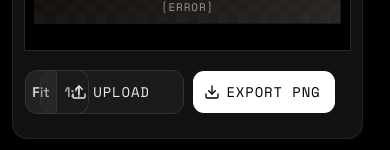
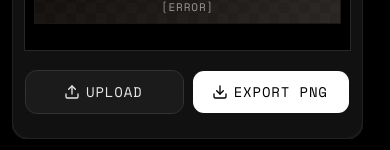
Before and after one commit to daanqq/imdither, a React (Vite) app in the folder apps/web/: page / in a window 390 px wide. Shown: the part 312-462 px from the top of the page. Built offline with nearby package versions, Linux system fonts and the light colour scheme; a web font is replaced by a local one.

Commit message:
fix: force fit view scale on mobile and optimize responsive layout for action controls

```diff
--- a/apps/web/src/App.tsx
+++ b/apps/web/src/App.tsx
@@ -94,6 +94,7 @@ import {
 } from "@/store/editor-store"
 
 const SLIDE_COMPARE_FIT_INSET = 12
+const DESKTOP_VIEW_SCALE_QUERY = "(min-width: 768px)"
 
 export function App() {
   const {
@@ -331,6 +332,22 @@ export function App() {
     },
     [loadSource, setError, setStatus]
   )
+
+  React.useEffect(() => {
+    const mediaQuery = window.matchMedia(DESKTOP_VIEW_SCALE_QUERY)
+    const enforceMobileFit = () => {
+      if (!mediaQuery.matches) {
+        setViewScale("fit")
+      }
+    }
+
+    enforceMobileFit()
+    mediaQuery.addEventListener("change", enforceMobileFit)
+
+    return () => {
+      mediaQuery.removeEventListener("change", enforceMobileFit)
+    }
+  }, [setViewScale])
 
   React.useEffect(() => {
     const handlePaste = async (event: ClipboardEvent) => {
@@ -547,12 +564,37 @@ export function App() {
                     </div>
                   )}
                 </div>
-                <div className="mx-3 mb-3 grid shrink-0 grid-cols-[minmax(0,1fr)_auto_minmax(0,1fr)] items-stretch gap-2">
+                <div className="mx-3 mb-3 grid shrink-0 grid-cols-1 items-stretch gap-2 md:grid-cols-[minmax(0,1fr)_auto_minmax(0,1fr)]">
+                  <div className="order-1 flex min-w-0 items-center gap-2 md:order-2 md:justify-center">
+                    <Input
+                      ref={fileInputRef}
+                      className="sr-only"
+                      type="file"
+                      accept="image/*"
+                      onChange={handleFileInput}
+                    />
+                    <Button
+                      className="min-w-0 flex-1 md:w-36 md:flex-none"
+                      variant="outline"
+                      onClick={() => fileInputRef.current?.click()}
+                    >
+                      <UploadIcon data-icon="inline-start" />
+                      Upload
+                    </Button>
+                    <Button
+                      className="min-w-0 flex-1 md:w-36 md:flex-none"
+                      disabled={!source || status === "exporting"}
+                      onClick={handleExportPng}
+                    >
+                      <DownloadIcon data-icon="inline-start" />
+                      {status === "exporting" ? "[EXPORTING]" : "Export PNG"}
+                    </Button>
+                  </div>
                   <ToggleGroup
                     type="single"
                     value={viewScale}
                     variant="outline"
-                    className="h-full w-full max-w-72"
+                    className="order-2 hidden h-full w-full md:order-1 md:flex md:max-w-72"
                     onValueChange={(value) => {
                       if (value) {
                         setViewScale(value as ViewScale)
@@ -566,32 +608,10 @@ export function App() {
                       1:1
                     </ToggleGroupItem>
                   </ToggleGroup>
-                  <div className="flex min-w-0 flex-wrap items-center justify-center gap-2">
-                    <Input
-                      ref={fileInputRef}
-                      className="sr-only"
-                      type="file"
-                      accept="image/*"
-                      onChange={handleFileInput}
-                    />
-                    <Button
-                      className="w-36"
-                      variant="outline"
-                      onClick={() => fileInputRef.current?.click()}
-                    >
-                      <UploadIcon data-icon="inline-start" />
-                      Upload
-                    </Button>
-                    <Button
-                      className="w-36"
-                      disabled={!source || status === "exporting"}
-                      onClick={handleExportPng}
-                    >
-                      <DownloadIcon data-icon="inline-start" />
-                      {status === "exporting" ? "[EXPORTING]" : "Export PNG"}
-                    </Button>
-                  </div>
-                  <div aria-hidden="true" className="min-w-0" />
+                  <div
+                    aria-hidden="true"
+                    className="order-3 hidden min-w-0 md:block"
+                  />
                 </div>
               </CardContent>
             </Card>
```
